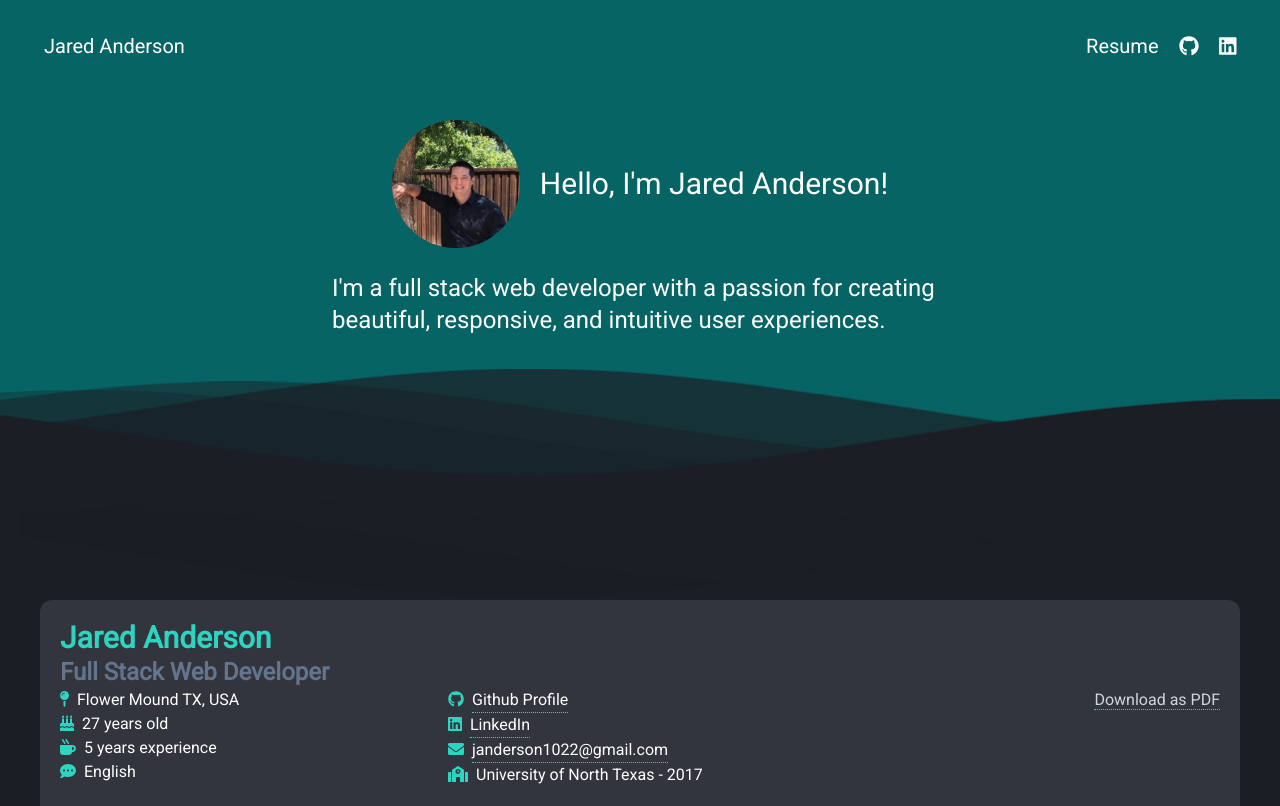
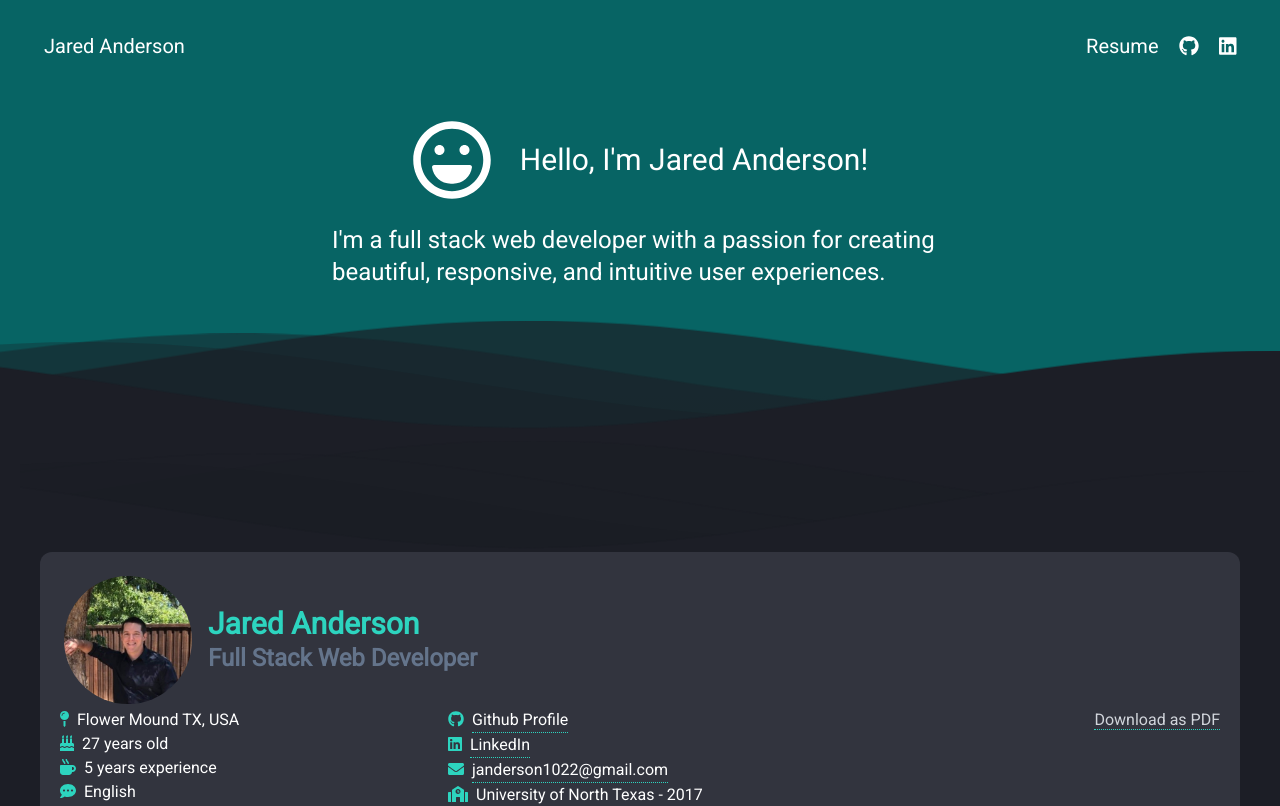
Before and after one commit to Jared-Anderson/Jared-Anderson.github.io, an Angular app: page / in a window 1280 px wide. Shown: the top 806 px of the page. Built offline with nearby package versions, Linux system fonts and the light colour scheme.

Commit message:
Move pic to resume

```diff
--- a/src/app/components/hero/hero.component.html
+++ b/src/app/components/hero/hero.component.html
@@ -1,6 +1,6 @@
 <div class="pr-3 pl-3 grid place-content-center pt-7 w-1/2 m-auto">
   <span class="flex justify-center items-center gap-5">
-    <!-- <fa-icon
+    <fa-icon
       (mouseenter)="toggleHovered(true)"
       *ngIf="hovered == false; else elseBlock"
       class="pr-2"
@@ -9,16 +9,13 @@
     ></fa-icon>
     <ng-template #elseBlock>
       <fa-icon
-        class="pr-2 text-secondary cursor-pointer"
+        class="pr-2 text-secondary"
         [icon]="faceIconHovered"
         size="5x"
         (mouseleave)="toggleHovered(false)"
       ></fa-icon
-    ></ng-template> -->
-    <img
-      class="w-32 h-32 rounded-full"
-      src="../../../assets/linkedin_profile.jpg"
-    />
+    ></ng-template>
+
     <span class="text-3xl">Hello, I'm Jared Anderson!</span>
   </span>
   <br />
--- a/src/app/components/resume/resume-detail/resume-detail.component.html
+++ b/src/app/components/resume/resume-detail/resume-detail.component.html
@@ -1,10 +1,18 @@
 <div>
   <div class="flex flex-col p-5 bg-resumeBg ml-5 mr-5 rounded-xl">
     <div>
-      <h1 class="text-3xl font-bold text-teal-400">Jared Anderson</h1>
-      <h2 class="text-2xl font-bold text-slate-500">
-        Full Stack Web Developer
-      </h2>
+      <span class="flex gap-3 text-left items-center">
+        <img
+          class="w-32 h-32 rounded-full m-1"
+          src="../../../assets/linkedin_profile.jpg"
+        />
+        <span class="flex flex-col">
+          <h1 class="text-3xl font-bold text-teal-400">Jared Anderson</h1>
+          <h2 class="text-2xl font-bold text-slate-500">
+            Full Stack Web Developer
+          </h2>
+        </span>
+      </span>
       <div class="flex flex-col md:grid md:grid-cols-3 gap-1">
         <div>
           <span class="flex gap-2">
```
